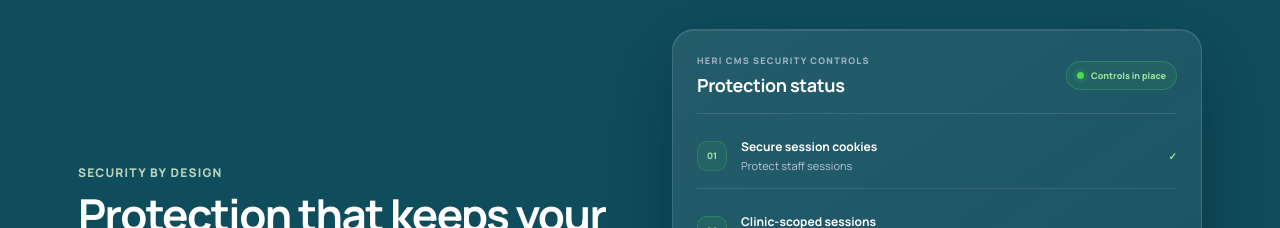
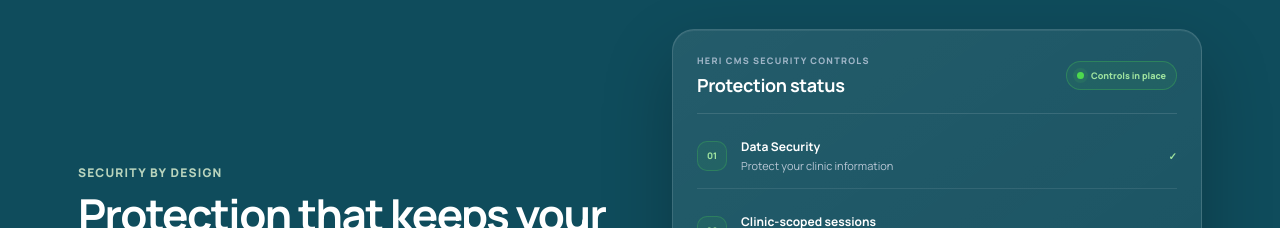
Before and after one commit to violetkimani77-ux/clinic-management-system, a Next.js app: page / in a window 1280 px wide. Shown: the part 2720-2948 px from the top of the page. Built offline with nearby package versions, Linux system fonts and the light colour scheme.

Commit message:
style: update security by design cards

```diff
--- a/app/page.tsx
+++ b/app/page.tsx
@@ -16,7 +16,7 @@
   { title: "Accounts & reports", text: "Monitoring payments, collections, outstanding balances and operational reporting into a controlled workflow." },
 ];
 const securityItems = [
-  { benefit: "Protect staff sessions", feature: "Secure session cookies", detail: "Staff authentication uses HTTP-only session cookies with secure transport in production and same-site controls." },
+  { benefit: "Protect your clinic information", feature: "Data Security", detail: "Protect your clinic information through secure handling and controlled access." },
   { benefit: "Keep clinic context scoped", feature: "Clinic-scoped sessions", detail: "Successful staff authentication creates a clinic-scoped session so the workspace stays tied to the authenticated clinic context." },
   { benefit: "Respect staff responsibilities", feature: "Role-based workspaces", detail: "Authenticated dashboard context includes the staff role used to shape the operational workspace and access experience." },
   { benefit: "Keep the portal behind authentication", feature: "Protected workspace access", detail: "The dashboard is guarded by server-side authentication before operational metrics and clinic activity are loaded." },
```
